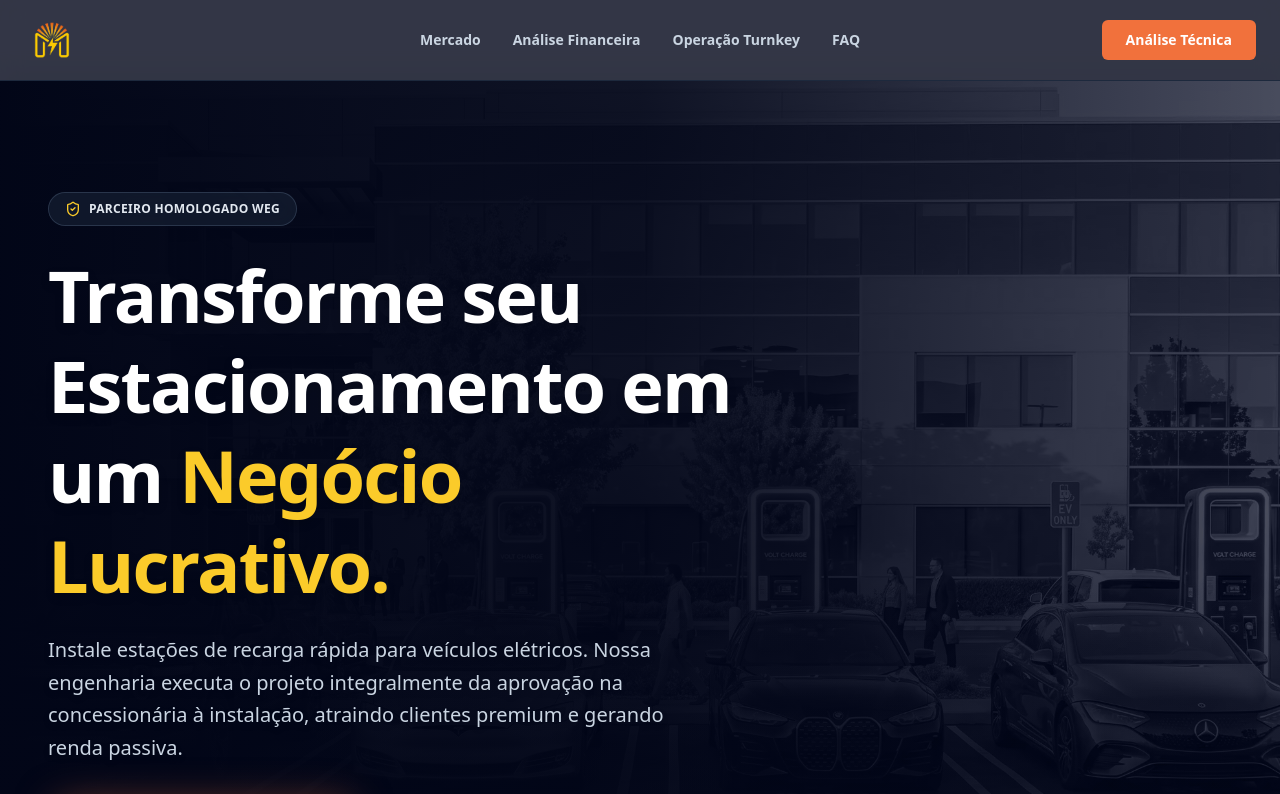
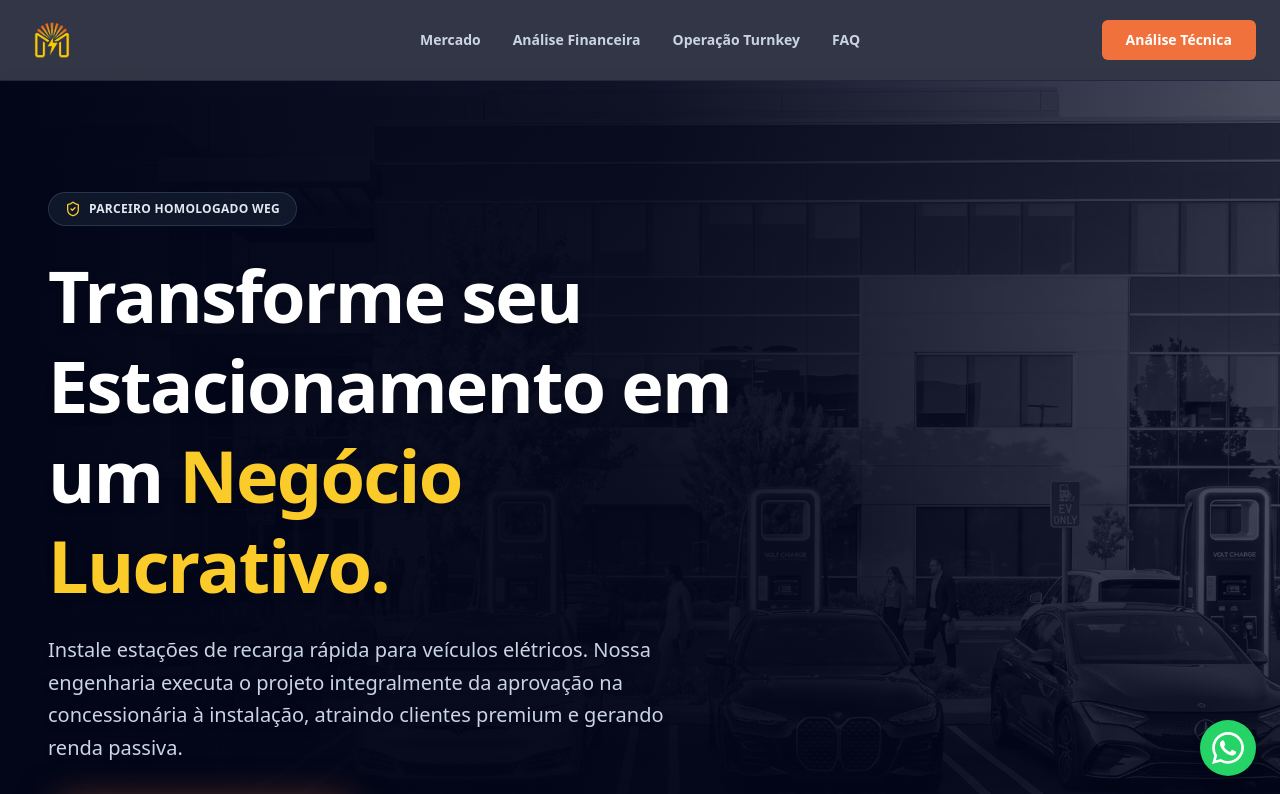
Before and after one commit to Techweniu/mineral-lp, a Next.js app: page / in a window 1280 px wide. Shown: the top 794 px of the page. Built offline with nearby package versions, Linux system fonts and the light colour scheme.

Commit message:
insere botão flutuante

```diff
--- a/src/app/page.tsx
+++ b/src/app/page.tsx
@@ -6,6 +6,7 @@
 import { FAQ } from "@/components/FAQ";
 import { LeadForm } from "@/components/LeadForm";
 import { Footer } from "@/components/Footer";
+import { WhatsAppButton } from "@/components/WhatsAppButton";
 
 export default function Home() {
   return (
@@ -45,6 +46,8 @@
 
       <Footer />
 
+      <WhatsAppButton />
+
     </main>
   );
 }
--- /dev/null
+++ b/src/components/WhatsAppButton.tsx
@@ -0,0 +1,53 @@
+"use client";
+
+import { useState } from "react";
+
+// SVG nativo do WhatsApp
+const WhatsappIcon = (props: React.SVGProps<SVGSVGElement>) => (
+  <svg xmlns="http://www.w3.org/2000/svg" viewBox="0 0 24 24" fill="currentColor" {...props}>
+    <path d="M17.472 14.382c-.297-.149-1.758-.867-2.03-.967-.273-.099-.471-.148-.67.15-.197.297-.767.966-.94 1.164-.173.199-.347.223-.644.075-.297-.15-1.255-.463-2.39-1.475-.883-.788-1.48-1.761-1.653-2.059-.173-.297-.018-.458.13-.606.134-.133.298-.347.446-.52.149-.174.198-.298.298-.497.099-.198.05-.371-.025-.52-.075-.149-.669-1.612-.916-2.207-.242-.579-.487-.5-.669-.51a12.8 12.8 0 0 0-.57-.01c-.198 0-.52.074-.792.372-.272.297-1.04 1.016-1.04 2.479 0 1.462 1.065 2.875 1.213 3.074.149.198 2.096 3.2 5.077 4.487.709.306 1.262.489 1.694.625.712.227 1.36.195 1.871.118.571-.085 1.758-.719 2.006-1.413.248-.694.248-1.289.173-1.413-.074-.124-.272-.198-.57-.347m-5.421 7.403h-.004a9.87 9.87 0 0 1-5.031-1.378l-.361-.214-3.741.982.998-3.648-.235-.374a9.86 9.86 0 0 1-1.51-5.26c.001-5.45 4.436-9.884 9.888-9.884 2.64 0 5.122 1.03 6.988 2.898a9.825 9.825 0 0 1 2.893 6.994c-.003 5.45-4.437 9.884-9.885 9.884m8.413-18.297A11.815 11.815 0 0 0 12.05 0C5.495 0 .16 5.335.157 11.892c0 2.096.547 4.142 1.588 5.945L.057 24l6.305-1.654a11.882 11.882 0 0 0 5.683 1.448h.005c6.554 0 11.89-5.335 11.893-11.893a11.821 11.821 0 0 0-3.48-8.413Z"/>
+  </svg>
+);
+
+export function WhatsAppButton() {
+  const [isHovered, setIsHovered] = useState(false);
+
+  // Link de exemplo (inserir o número real depois)
+  const whatsappUrl = "https://wa.me/5534900000000?text=Olá,%20gostaria%20de%20falar%20com%20um%20engenheiro%20sobre%20projetos%20de%20recarga%20EV.";
+
+  return (
+    <div
+      className="fixed bottom-6 right-6 z-50 flex items-center gap-3"
+      onMouseEnter={() => setIsHovered(true)}
+      onMouseLeave={() => setIsHovered(false)}
+    >
+      {/* Tooltip elegante B2B */}
+      <div
+        className={`hidden md:flex bg-slate-900 text-white text-xs font-semibold px-4 py-2 rounded-lg shadow-lg border border-slate-800 transition-all duration-300 ${
+          isHovered ? "opacity-100 translate-x-0" : "opacity-0 translate-x-4 pointer-events-none"
+        }`}
+      >
+        Fale com um Engenheiro
+      </div>
+
+      {/* Container do Botão + Animação */}
+      <div className="relative flex items-center justify-center">
+
+        {/* Anel de Pulso (Radar) - Animação CSS ultra leve */}
+        <span className="absolute inline-flex h-full w-full rounded-full bg-[#25D366] opacity-60 animate-ping duration-1000"></span>
+
+        {/* Botão Principal */}
+        <a
+          href={whatsappUrl}
+          target="_blank"
+          rel="noopener noreferrer"
+          className="relative inline-flex items-center justify-center w-14 h-14 bg-[#25D366] hover:bg-[#20b858] text-white rounded-full shadow-lg transition-transform transform hover:scale-110"
+          aria-label="Falar no WhatsApp"
+        >
+          <WhatsappIcon className="w-8 h-8" />
+        </a>
+      </div>
+
+    </div>
+  );
+}
```
